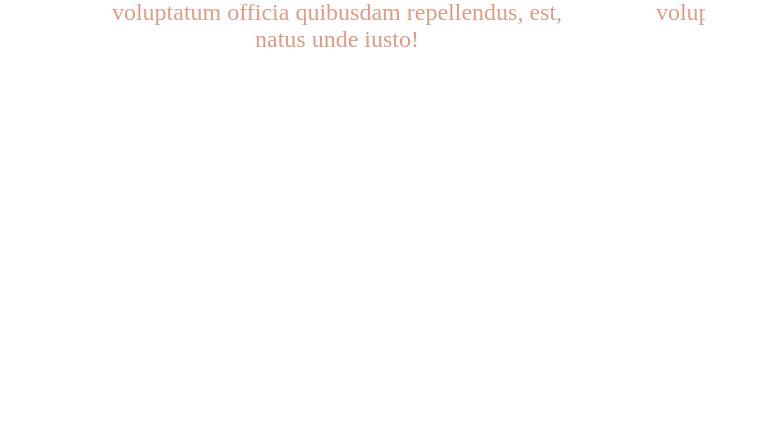
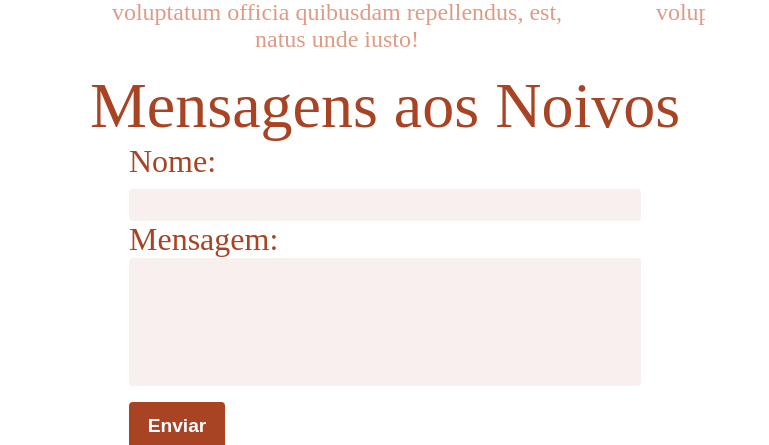
Before and after one commit to paulohlips/my-wedding, a React (Vite) app: page / in a window 1280 px wide. Shown: the part 2359-2804 px from the top of the page, without its empty margins (255-1024 px from the left). Before the commit the page ends 2428 px from the top, so only its background shows below. Built offline with nearby package versions, Linux system fonts and the light colour scheme; a web font is replaced by a local one.

Commit message:
applying MessageToFiances on app

```diff
--- a/src/App.tsx
+++ b/src/App.tsx
@@ -1,6 +1,7 @@
 import { Header } from './components/Header/Header'
 import { Fiances } from './sections/Fiances'
 import { Godparents } from './sections/Godparents'
+import { MessageToFiances } from './sections/MessageToFiances'
 
 export default function App() {
   return (
@@ -8,6 +9,7 @@ export default function App() {
       <Header />
       <Fiances />
       <Godparents />
+      <MessageToFiances />
     </div>
   )
 }
```
